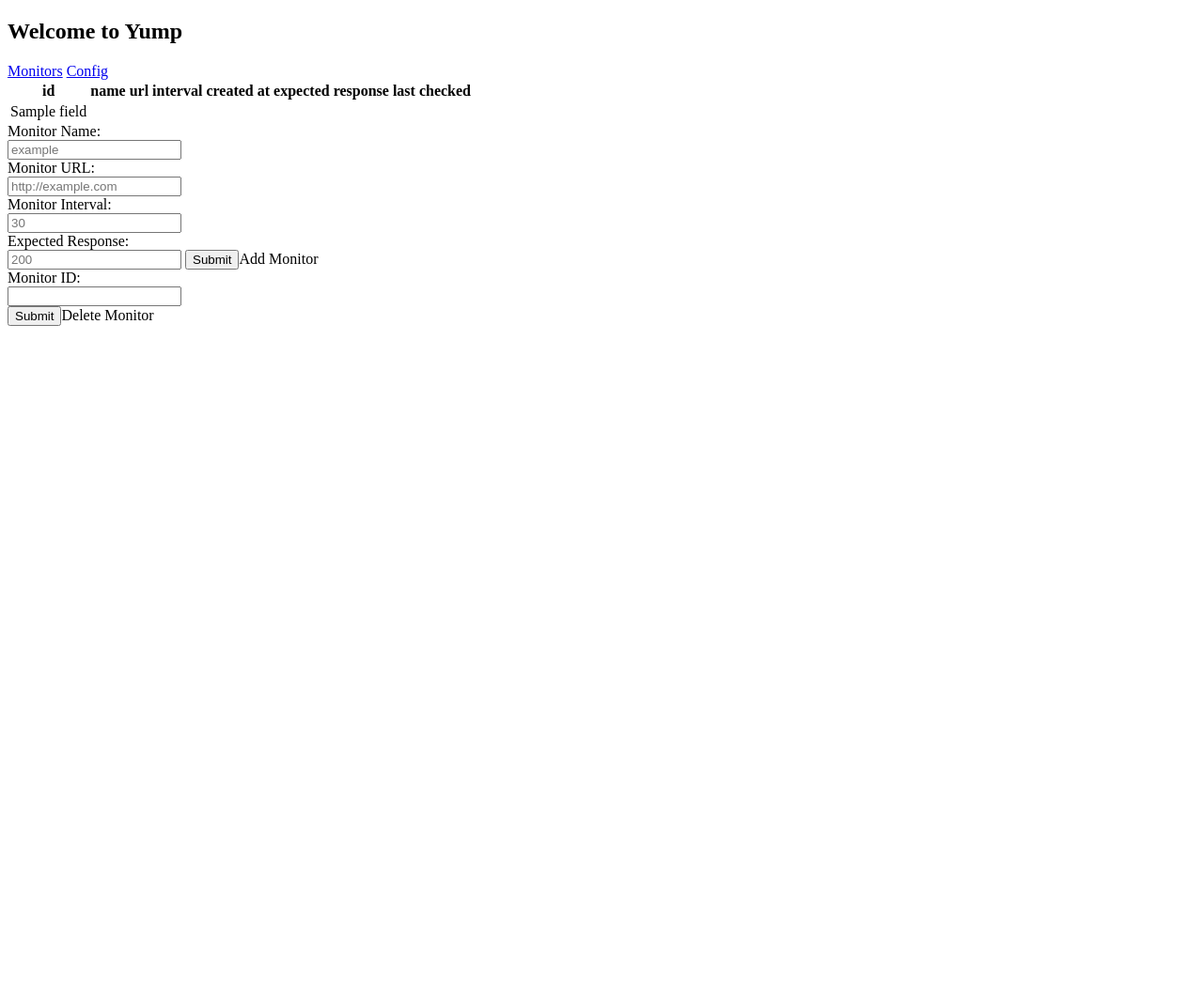
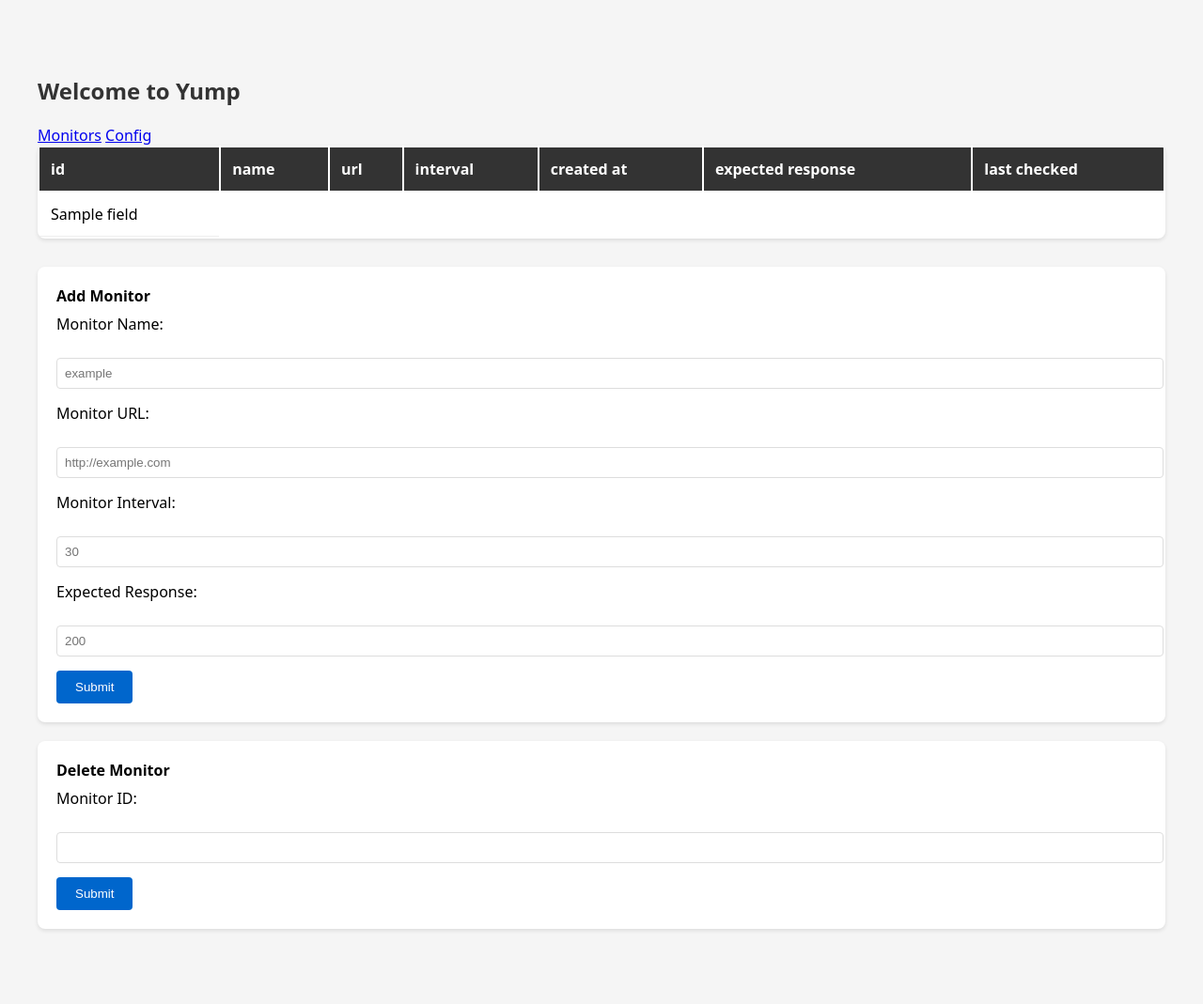
Before and after one commit to kikidun/yumpy-dog, a Flask app: template app/templates/monitors.html in a window 1280 px wide. Shown: the whole page at 94% size. Before the commit the page ends 347 px from the top, so only its background shows below. Run offline with Flask 3, Linux system fonts and the light colour scheme; the template is opened without the code that fills it: most values are stand-ins (such as "Sample title", 1, 10 or a date in 2020); some libraries are stand-ins or nearby versions.

Commit message:
add some CSS

```diff
--- a/app/templates/config.html
+++ b/app/templates/config.html
@@ -19,10 +19,11 @@
 {% endblock %}
 {% block input %}
 <form id="addConfig" action="/api/v1/config" method="post">
+    <label type="title">Update Config Value</label>
     <label for="key">Key Name:</label><br>
     <input type="text" id="key" name="key" placeholder="worker_enabled"><br>
     <label for="value">Key Value:</label><br>
     <input type="text" id="value" name="value" placeholder="True"><br>
-    <input type="submit">Update Config Value</input>
+    <input type="submit"></input>
 </form>
 {% endblock %}
--- a/app/templates/index.html
+++ b/app/templates/index.html
@@ -11,3 +11,104 @@
     {% block input %} {% endblock %}
 </body>
 </html>
+<style>
+    body {
+        font-family: system-ui, -apple-system, sans-serif;
+        max-width: 1200px;
+        margin: 40px auto;
+        padding: 20px;
+        background: #f5f5f5;
+    }
+
+    h2 {
+        color: #333;
+        margin-bottom: 20px;
+    }
+
+    nav {
+        margin-bottom: 30px;
+    }
+
+    nav a {
+        color: #0066cc;
+        text-decoration: none;
+        margin-right: 15px;
+        padding: 8px 12px;
+        background: white;
+        border-radius: 4px;
+    }
+
+    nav a:hover {
+        background: #e6f2ff;
+    }
+
+    table {
+        width: 100%;
+        background: white;
+        border-radius: 8px;
+        overflow: hidden;
+        box-shadow: 0 2px 4px rgba(0,0,0,0.1);
+        margin-bottom: 30px;
+    }
+
+    th {
+        background: #333;
+        color: white;
+        padding: 12px;
+        text-align: left;
+    }
+
+    td {
+        padding: 12px;
+        border-bottom: 1px solid #eee;
+    }
+
+    tr:hover {
+        background: #f9f9f9;
+    }
+
+    form {
+        background: white;
+        padding: 20px;
+        border-radius: 8px;
+        margin-bottom: 20px;
+        box-shadow: 0 2px 4px rgba(0,0,0,0.1);
+    }
+
+
+
+    label {
+        display: block;
+        margin-bottom: 3px;
+        font-weight: 500;
+    }
+    label[type="title"] {
+        display: block;
+        margin-bottom: 8px;
+        font-weight: 700;
+    }
+    input[type="text"],
+    input[type="number"],
+    input[type="url"] {
+        width: 100%;
+        padding: 8px;
+        border: 1px solid #ddd;
+        border-radius: 4px;
+        margin-bottom: 15px;
+    }
+
+    input[type="submit"],
+    button {
+        background: #0066cc;
+        color: white;
+        padding: 10px 20px;
+        border: none;
+        border-radius: 4px;
+        cursor: pointer;
+    }
+
+    input[type="submit"]:hover,
+    button:hover {
+        background: #0052a3;
+    }
+</style>
--- a/app/templates/monitors.html
+++ b/app/templates/monitors.html
@@ -23,6 +23,7 @@
 {% endblock %}
 {% block input %}
 <form id="addMonitor" action="/api/v1/monitors" method="post">
+    <label type="title">Add Monitor</label>
     <label for="name">Monitor Name:</label><br>
     <input type="text" id="name" name="name" placeholder="example"><br>
     <label for="url">Monitor URL:</label><br>
@@ -31,12 +32,13 @@
     <input type="text" id="interval" name="interval" placeholder="30"><br>
     <label for="expected_response">Expected Response:</label><br>
     <input type="text" id="expected_response" name="expected_response" placeholder="200">
-    <input type="submit">Add Monitor</input>
+    <input type="submit"></input>
 </form>
 
 <form id="delMon" action="/api/v1/monitors/delMon" method="post">
+    <label type="title">Delete Monitor</label>
     <label for="monitor_id">Monitor ID:</label><br>
     <input type="text" id="monitor_id" name="monitor_id"><br>
-    <input type="submit">Delete Monitor</input>
+    <input type="submit"></input>
 </form>
 {% endblock %}
```
Also changed, not shown: app/static/styles.css (added, +99 -0 lines).
